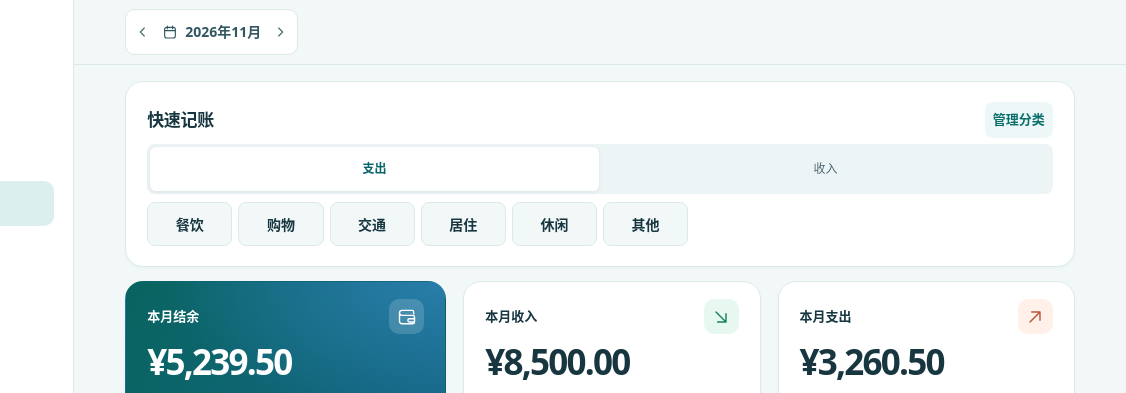
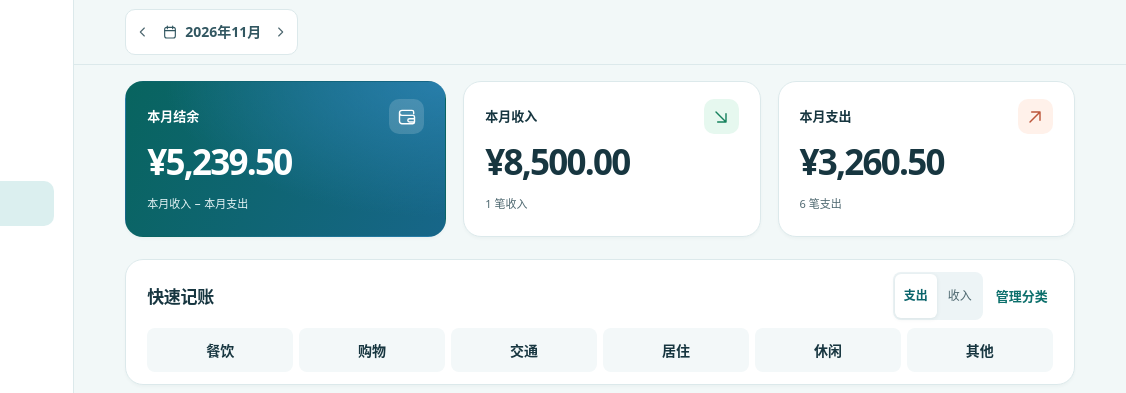
Before and after one commit to sakarijoy/riri-ledger, a plain HTML site: page docs/index.html in a window 1280 px wide. Shown: the top 393 px of the page, 154-1280 px from the left. Drawn offline with Linux system fonts and the light colour scheme.

Commit message:
Integrate quick entry with the ledger overview

```diff
--- a/dist/style.css
+++ b/dist/style.css
@@ -271,13 +271,19 @@ dialog::backdrop { background: #102f3b70; }
 .entry-category-heading { display: block; margin-bottom: 6px; font-size: .875rem; font-weight: 650; }
 #editor-title { min-width: 0; overflow-wrap: anywhere; }
 #close-editor { flex: none; }
-.quick-entry { margin-bottom: 14px; }
-.quick-entry-heading { display: flex; align-items: center; justify-content: space-between; gap: 8px; margin-bottom: 6px; }
-.quick-entry-types { display: grid; grid-template-columns: repeat(2, minmax(0, 1fr)); margin-bottom: 8px; }
+.panel.quick-entry { margin-bottom: 16px; padding-block: 12px; }
+.quick-entry-heading { display: flex; flex-wrap: wrap; align-items: center; gap: 4px 8px; margin-bottom: 8px; }
+.quick-entry-heading h2 { margin-inline-end: auto; white-space: nowrap; }
+.quick-entry-types { display: grid; grid-template-columns: repeat(2, minmax(0, 1fr)); padding: 2px; }
 .quick-entry-types button { min-height: 44px; }
-#quick-entry-categories { display: grid; grid-template-columns: repeat(auto-fill, minmax(min(100%, 84px), 1fr)); gap: 6px; }
-#quick-entry-categories button { min-width: 0; min-height: 44px; padding: 5px 6px; border: 1px solid var(--line); border-radius: 8px; background: #f2f8f8; font-size: .875rem; font-weight: 650; overflow-wrap: anywhere; }
-#quick-entry-categories button:hover { background: #d8eeed; border-color: #9eced0; color: var(--accent); }
+.quick-entry-heading .attachment-action { min-height: 44px; padding-inline: 5px; background: transparent; white-space: nowrap; }
+.quick-entry-heading .attachment-action:hover { background: #edf7f8; }
+#quick-entry-categories { display: grid; grid-template-columns: repeat(6, minmax(0, 1fr)); gap: 6px; }
+#quick-entry-categories button { min-width: 0; min-height: 44px; padding: 5px 6px; border: 0; border-radius: 8px; background: #f3f8f9; font-size: .875rem; font-weight: 600; overflow-wrap: anywhere; }
+#quick-entry-categories button:hover { background: #e4f2f2; color: var(--accent); }
+@media (max-width: 620px) {
+  #quick-entry-categories { grid-template-columns: repeat(3, minmax(0, 1fr)); }
+}
 #entry-category-options { display: grid; grid-template-columns: repeat(3, minmax(0, 1fr)); gap: 6px; }
 #entry-category-options label { position: relative; display: grid; min-width: 0; cursor: pointer; }
 #entry-category-options input { width: 1px; height: 1px; margin: 0; padding: 0; border: 0; }
--- a/docs/index.html
+++ b/docs/index.html
@@ -281,13 +281,19 @@ dialog::backdrop { background: #102f3b70; }
 .entry-category-heading { display: block; margin-bottom: 6px; font-size: .875rem; font-weight: 650; }
 #editor-title { min-width: 0; overflow-wrap: anywhere; }
 #close-editor { flex: none; }
-.quick-entry { margin-bottom: 14px; }
-.quick-entry-heading { display: flex; align-items: center; justify-content: space-between; gap: 8px; margin-bottom: 6px; }
-.quick-entry-types { display: grid; grid-template-columns: repeat(2, minmax(0, 1fr)); margin-bottom: 8px; }
+.panel.quick-entry { margin-bottom: 16px; padding-block: 12px; }
+.quick-entry-heading { display: flex; flex-wrap: wrap; align-items: center; gap: 4px 8px; margin-bottom: 8px; }
+.quick-entry-heading h2 { margin-inline-end: auto; white-space: nowrap; }
+.quick-entry-types { display: grid; grid-template-columns: repeat(2, minmax(0, 1fr)); padding: 2px; }
 .quick-entry-types button { min-height: 44px; }
-#quick-entry-categories { display: grid; grid-template-columns: repeat(auto-fill, minmax(min(100%, 84px), 1fr)); gap: 6px; }
-#quick-entry-categories button { min-width: 0; min-height: 44px; padding: 5px 6px; border: 1px solid var(--line); border-radius: 8px; background: #f2f8f8; font-size: .875rem; font-weight: 650; overflow-wrap: anywhere; }
-#quick-entry-categories button:hover { background: #d8eeed; border-color: #9eced0; color: var(--accent); }
+.quick-entry-heading .attachment-action { min-height: 44px; padding-inline: 5px; background: transparent; white-space: nowrap; }
+.quick-entry-heading .attachment-action:hover { background: #edf7f8; }
+#quick-entry-categories { display: grid; grid-template-columns: repeat(6, minmax(0, 1fr)); gap: 6px; }
+#quick-entry-categories button { min-width: 0; min-height: 44px; padding: 5px 6px; border: 0; border-radius: 8px; background: #f3f8f9; font-size: .875rem; font-weight: 600; overflow-wrap: anywhere; }
+#quick-entry-categories button:hover { background: #e4f2f2; color: var(--accent); }
+@media (max-width: 620px) {
+  #quick-entry-categories { grid-template-columns: repeat(3, minmax(0, 1fr)); }
+}
 #entry-category-options { display: grid; grid-template-columns: repeat(3, minmax(0, 1fr)); gap: 6px; }
 #entry-category-options label { position: relative; display: grid; min-width: 0; cursor: pointer; }
 #entry-category-options input { width: 1px; height: 1px; margin: 0; padding: 0; border: 0; }
@@ -413,7 +419,7 @@ dialog::backdrop { background: #102f3b70; }
 }
 
 </style>
-  <meta name="ledger-version" content="3274c29e83715ffd">
+  <meta name="ledger-version" content="8873a412548a2ade">
   <link rel="manifest" href="manifest.webmanifest">
   <link rel="icon" type="image/png" href="icon-192.png">
   <link rel="apple-touch-icon" sizes="180x180" href="icon-180.png">
@@ -466,17 +472,6 @@ dialog::backdrop { background: #102f3b70; }
         </div>
       </header>
       <div class="page-content">
-        <section class="panel quick-entry" aria-labelledby="quick-entry-title">
-          <div class="quick-entry-heading">
-            <h2 id="quick-entry-title">快速记账</h2>
-            <button type="button" id="manage-entry-categories" class="attachment-action">管理分类</button>
-          </div>
-          <div class="filters quick-entry-types" role="group" aria-label="记账类型">
-            <button type="button" data-quick-entry-type="expense" aria-pressed="true">支出</button>
-            <button type="button" data-quick-entry-type="income" aria-pressed="false">收入</button>
-          </div>
-          <div id="quick-entry-categories" role="group" aria-label="记账分类"></div>
-        </section>
         <div class="summary" aria-label="本月收支" aria-live="polite">
           <article class="metric balance">
             <div class="metric-top"><span>本月结余</span><span class="metric-icon"><svg><use href="#wallet"/></svg></span></div>
@@ -491,6 +486,17 @@ dialog::backdrop { background: #102f3b70; }
             <strong id="expense">¥0.00</strong><small id="expense-count"></small>
           </button>
         </div>
+        <section class="panel quick-entry" aria-labelledby="quick-entry-title">
+          <div class="quick-entry-heading">
+            <h2 id="quick-entry-title">快速记账</h2>
+            <div class="filters quick-entry-types" role="group" aria-label="记账类型">
+              <button type="button" data-quick-entry-type="expense" aria-pressed="true">支出</button>
+              <button type="button" data-quick-entry-type="income" aria-pressed="false">收入</button>
+            </div>
+            <button type="button" id="manage-entry-categories" class="attachment-action">管理分类</button>
+          </div>
+          <div id="quick-entry-categories" role="group" aria-label="记账分类"></div>
+        </section>
         <section class="panel monthly-limit" aria-labelledby="monthly-limit-title">
           <div><h2 id="monthly-limit-title">本月支出额度</h2><p id="monthly-limit-value" aria-live="polite">未设置</p></div>
           <button id="edit-budget" class="secondary" type="button">设置额度</button>
--- a/docs/sw.js
+++ b/docs/sw.js
@@ -1,7 +1,7 @@
 /* The build replaces the version placeholder alongside the HTML version. */
 "use strict";
 
-const version = "3274c29e83715ffd";
+const version = "8873a412548a2ade";
 const cachePrefix = "riri-ledger-standalone-shell-";
 const cacheName = cachePrefix + version;
 const root = new URL(self.registration.scope);
--- a/docs/version.json
+++ b/docs/version.json
@@ -1 +1 @@
-{"version":"3274c29e83715ffd"}
+{"version":"8873a412548a2ade"}
```
Also changed, not shown: dist/index.html (+11 -11 lines), docs/offline.html (+23 -17 lines).
